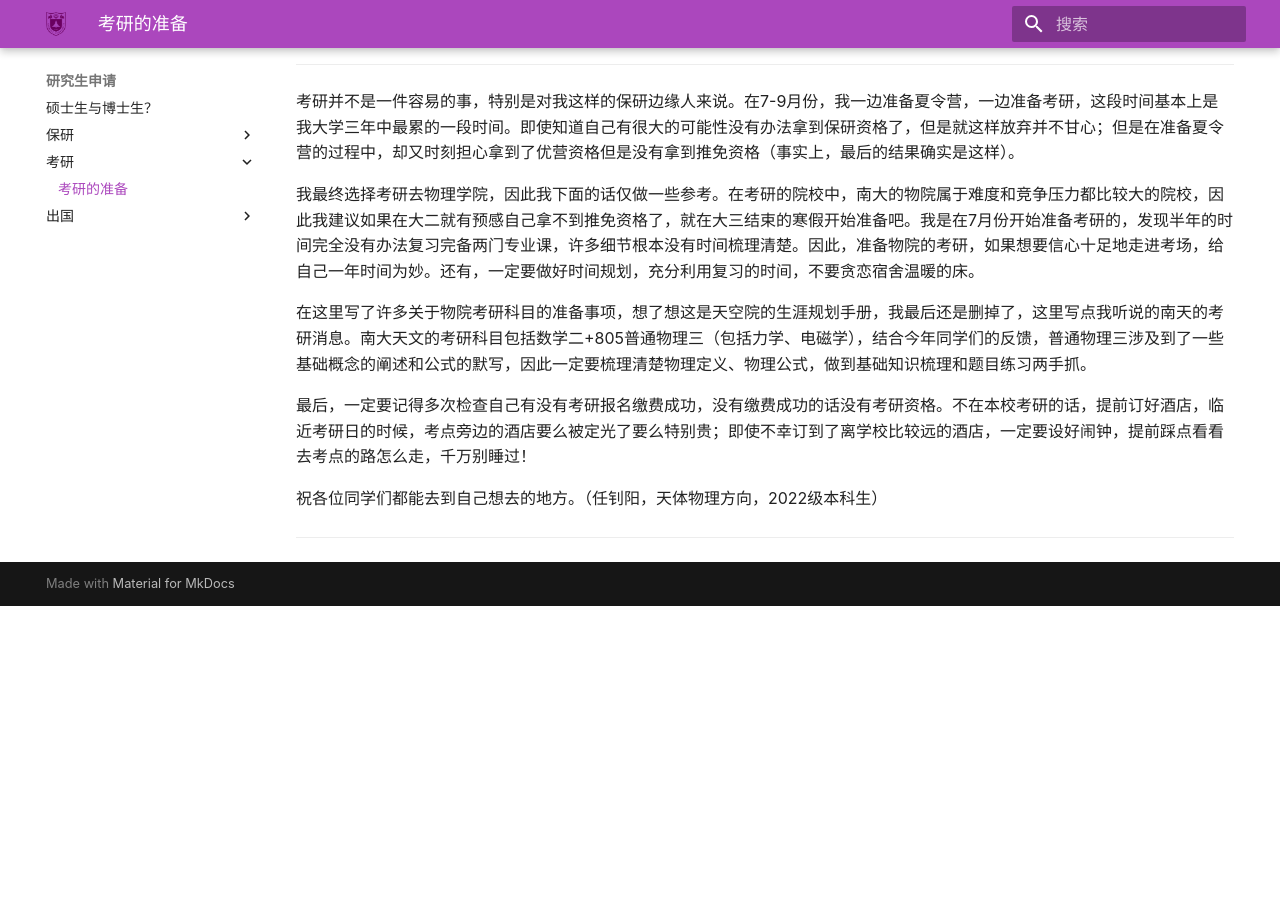
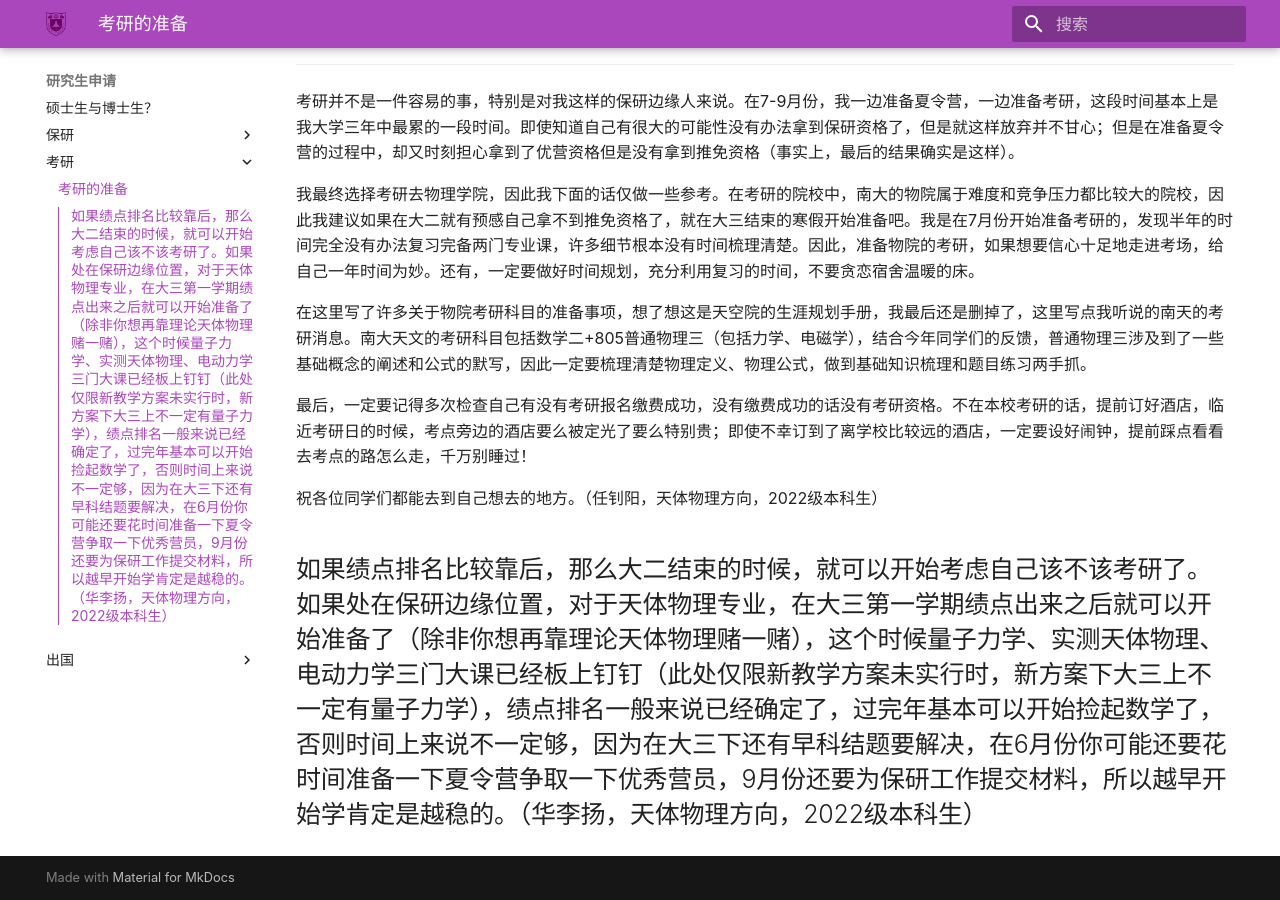
Before and after one commit to nju-astronomy/NJU-ASA, an MkDocs documentation site: the page built from docs/pathway/domestic_grad/by_exam/prepare_kaoyan.md, in a window 1280 px wide and 900 px high, scrolled down 697 px. Built offline with MkDocs 1.6.1 and Material for MkDocs 9.7.7, drawn with Linux system fonts in a browser that asks for light colours; some web fonts are replaced; before the commit the page ends 1303 px from its top, so only the background shows below that.

Commit message:
Update prepare_kaoyan.md

```diff
--- a/docs/pathway/domestic_grad/by_exam/prepare_kaoyan.md
+++ b/docs/pathway/domestic_grad/by_exam/prepare_kaoyan.md
@@ -18,4 +18,5 @@
 
 祝各位同学们都能去到自己想去的地方。（任钊阳，天体物理方向，2022级本科生）
 
+如果绩点排名比较靠后，那么大二结束的时候，就可以开始考虑自己该不该考研了。如果处在保研边缘位置，对于天体物理专业，在大三第一学期绩点出来之后就可以开始准备了（除非你想再靠理论天体物理赌一赌），这个时候量子力学、实测天体物理、电动力学三门大课已经板上钉钉（此处仅限新教学方案未实行时，新方案下大三上不一定有量子力学），绩点排名一般来说已经确定了，过完年基本可以开始捡起数学了，否则时间上来说不一定够，因为在大三下还有早科结题要解决，在6月份你可能还要花时间准备一下夏令营争取一下优秀营员，9月份还要为保研工作提交材料，所以越早开始学肯定是越稳的。（华李扬，天体物理方向，2022级本科生）
 ---
```
